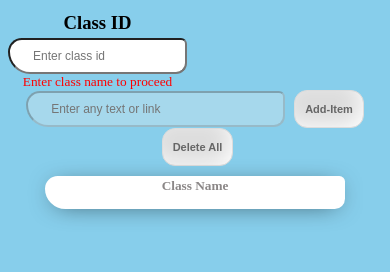
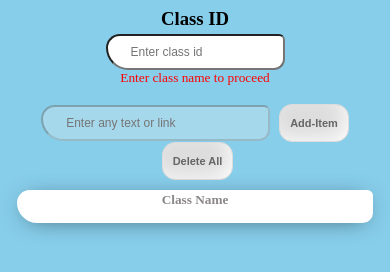
Before and after one commit to mInzamamMalik/air, a plain HTML site: page index.html in a window 390 px wide. Drawn offline with Linux system fonts and the light colour scheme.

Commit message:
Responsive now

```diff
--- a/style/style.css
+++ b/style/style.css
@@ -46,7 +46,7 @@ body{
 .inputtext{
         height:30px;
         padding-left: 23px;
-        width: 230px;
+        width: 200px;
         font-size:12px;
         color:#666666;
         -webkit-border-top-left-radius: 25px;
@@ -87,9 +87,6 @@ body{
         border-bottom-right-radius: 20px;
         border-bottom-left-radius: 40px;
 
-}
-.class__input{
-        float:left;
 }
 
 
@@ -156,8 +153,12 @@ small{
 @media (max-width:650px)
 {
         .design{
-                        width:80%
+                        width: 95%;
         }
+        .class__input{
+                clear:both;
+        }
+
 }
 @media (min-width:650px)
 {
@@ -165,4 +166,8 @@ small{
                 width:65%;
 
         }
+        .class__input{
+                float:left;
+        }
+
 }
```
